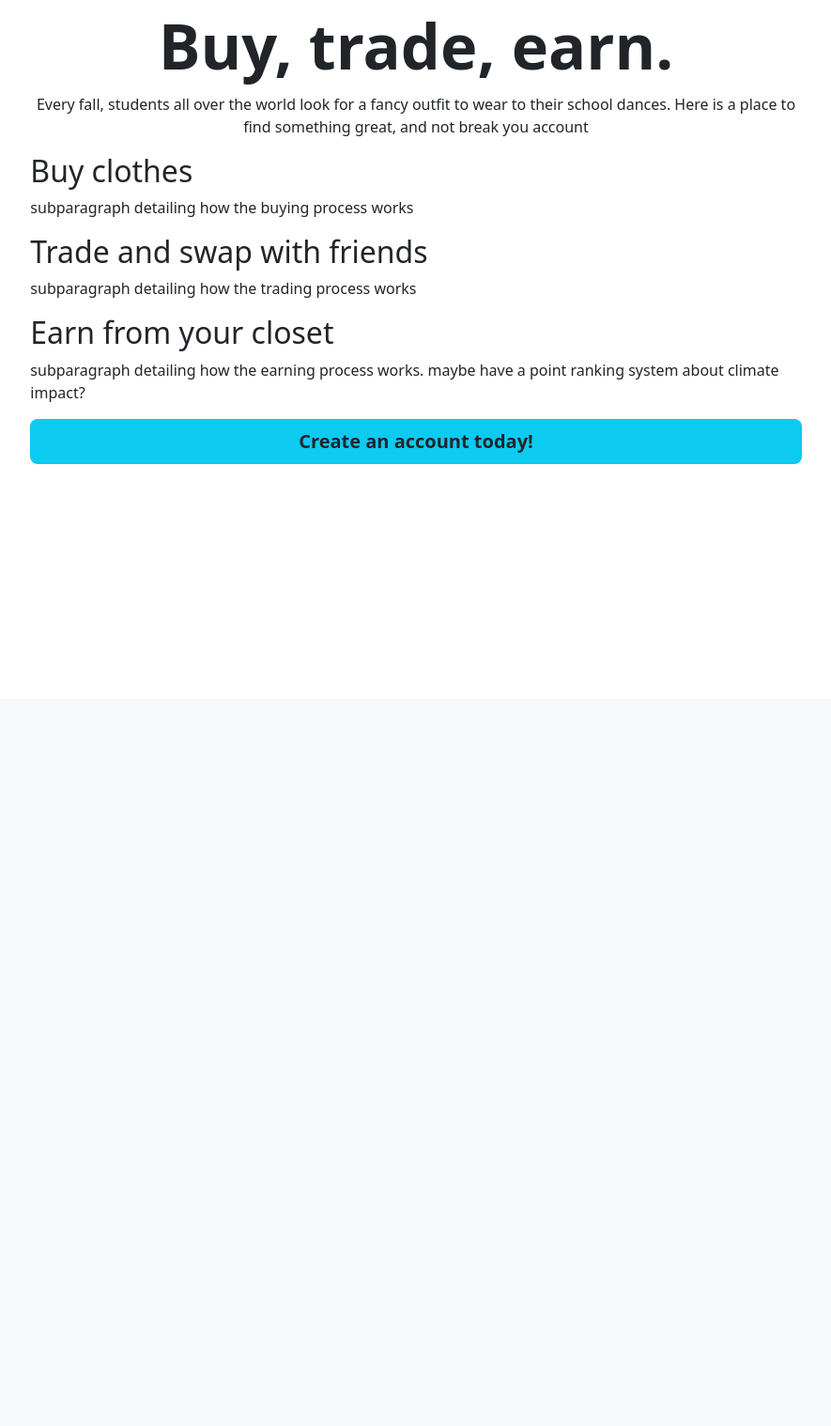
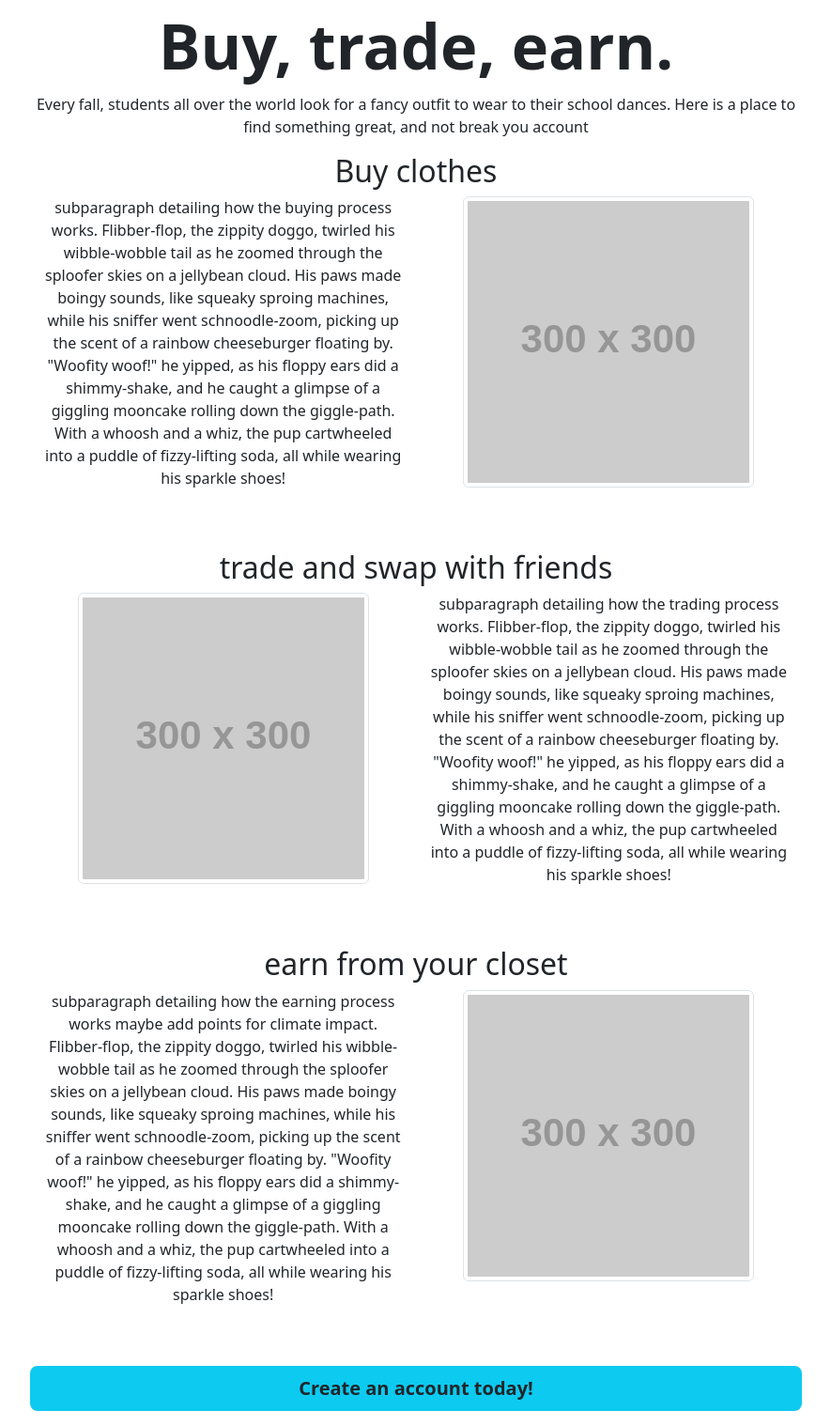
Before and after one commit to notskiing/CAC2024, a Flask app: page / in a window 1280 px wide. Shown: the part 56-1574 px from the top of the page at 94% size, without its empty margins (197-1082 px from the left). Before the commit the page ends 550 px from the top, so only its background shows below. Run offline with Flask 3, Linux system fonts and the light colour scheme; grey boxes labelled with a size stand in for pictures from a placeholder-image service; some libraries are stand-ins or nearby versions.

Commit message:
added placeholders for text and images, changed the formatting a little bit

```diff
--- a/templates/index.html
+++ b/templates/index.html
@@ -9,7 +9,9 @@
         integrity="sha384-QWTKZyjpPEjISv5WaRU9OFeRpok6YctnYmDr5pNlyT2bRjXh0JMhjY6hW+ALEwIH" crossorigin="anonymous">
 
     <style>
-            h1{font-size: calc(1.525rem + 3.3vw);}
+        h1 {
+            font-size: calc(1.525rem + 3.3vw);
+        }
     </style>
 
 </head>
@@ -53,26 +55,74 @@
         </div>
     </nav>
 
-    <div class="cover-container d-flex p-3 col-md-8 mx-auto flex-column">
+    <div class=" text-center cover-container d-flex p-3 col-md-8 mx-auto flex-column">
         <div>
-            <h1 class="text-center mb-3 fw-semibold lh-1">Buy, trade, earn.</h1>
+            <h1 class="mb-3 fw-semibold lh-1">Buy, trade, earn.</h1>
 
-            <p class="text-center">Every fall, students all over the world look for a fancy outfit to wear to their
+            <p>Every fall, students all over the world look for a fancy outfit to wear to their
                 school dances. Here is a place to
                 find something great, and not break you account</p>
         </div>
-        <div>
+
+        <div class="container">
+            <div class="row">
                 <h1 class="fs-2">Buy clothes</h1>
-            <p>subparagraph detailing how the buying process works</p>
+                <br>
+                <div class="col">
+                    <p>subparagraph detailing how the buying process works. Flibber-flop, the zippity doggo, twirled his
+                        wibble-wobble tail as he zoomed through the sploofer skies on a jellybean cloud. His paws made
+                        boingy sounds, like squeaky sproing machines, while his sniffer went schnoodle-zoom, picking up
+                        the scent of a rainbow cheeseburger floating by. "Woofity woof!" he yipped, as his floppy ears
+                        did a shimmy-shake, and he caught a glimpse of a giggling mooncake rolling down the giggle-path.
+                        With a whoosh and a whiz, the pup cartwheeled into a puddle of fizzy-lifting soda, all while
+                        wearing his sparkle shoes!</p>
                 </div>
-        <div>
-            <h1 class="fs-2">Trade and swap with friends</h1>
-            <p>subparagraph detailing how the trading process works</p>
+                <div class="col">
+                    <img src="https://placehold.co/300/orange/white" class="img-thumbnail" alt="...">
                 </div>
-        <div>
-            <h1 class="fs-2">Earn from your closet</h1>
-            <p>subparagraph detailing how the earning process works. maybe have a point ranking system about climate impact?</p>
             </div>
+            <br>
+            <br>
+            <div class="row">
+                <h1 class="fs-2">trade and swap with friends</h1>
+                <br>
+                <div class="col">
+                    <img src="https://placehold.co/300/orange/white" class="img-thumbnail" alt="...">
+                </div>
+                <div class="col">
+                    <p>subparagraph detailing how the trading process works. Flibber-flop, the zippity doggo, twirled
+                        his
+                        wibble-wobble tail as he zoomed through the sploofer skies on a jellybean cloud. His paws made
+                        boingy sounds, like squeaky sproing machines, while his sniffer went schnoodle-zoom, picking up
+                        the scent of a rainbow cheeseburger floating by. "Woofity woof!" he yipped, as his floppy ears
+                        did a shimmy-shake, and he caught a glimpse of a giggling mooncake rolling down the giggle-path.
+                        With a whoosh and a whiz, the pup cartwheeled into a puddle of fizzy-lifting soda, all while
+                        wearing his sparkle shoes!</p>
+                </div>
+
+            </div>
+            <br>
+            <br>
+            <div class="row">
+                <h1 class="fs-2">earn from your closet</h1>
+                <br>
+                <div class="col">
+                    <p>subparagraph detailing how the earning process works maybe add points for climate impact.
+                        Flibber-flop, the zippity doggo, twirled his
+                        wibble-wobble tail as he zoomed through the sploofer skies on a jellybean cloud. His paws made
+                        boingy sounds, like squeaky sproing machines, while his sniffer went schnoodle-zoom, picking up
+                        the scent of a rainbow cheeseburger floating by. "Woofity woof!" he yipped, as his floppy ears
+                        did a shimmy-shake, and he caught a glimpse of a giggling mooncake rolling down the giggle-path.
+                        With a whoosh and a whiz, the pup cartwheeled into a puddle of fizzy-lifting soda, all while
+                        wearing his sparkle shoes!</p>
+                </div>
+                <div class="col">
+                    <img src="https://placehold.co/300/orange/white" class="img-thumbnail" alt="...">
+                </div>
+            </div>
+        </div>
+        <br>
+        <br>
         <div>
             <a href="/register"
                 class="btn btn-lg bd-btn-lg btn-bd-secondary bg-info d-flex align-items-center justify-content-center fw-semibold">Create
@@ -80,8 +130,6 @@
         </div>
 
     </div>
-
-
     <script src="https://cdn.jsdelivr.net/npm/bootstrap@5.3.3/dist/js/bootstrap.bundle.min.js"
         integrity="sha384-YvpcrYf0tY3lHB60NNkmXc5s9fDVZLESaAA55NDzOxhy9GkcIdslK1eN7N6jIeHz"
         crossorigin="anonymous"></script>
```
Lines whose indentation alone changed are shown as unchanged.
